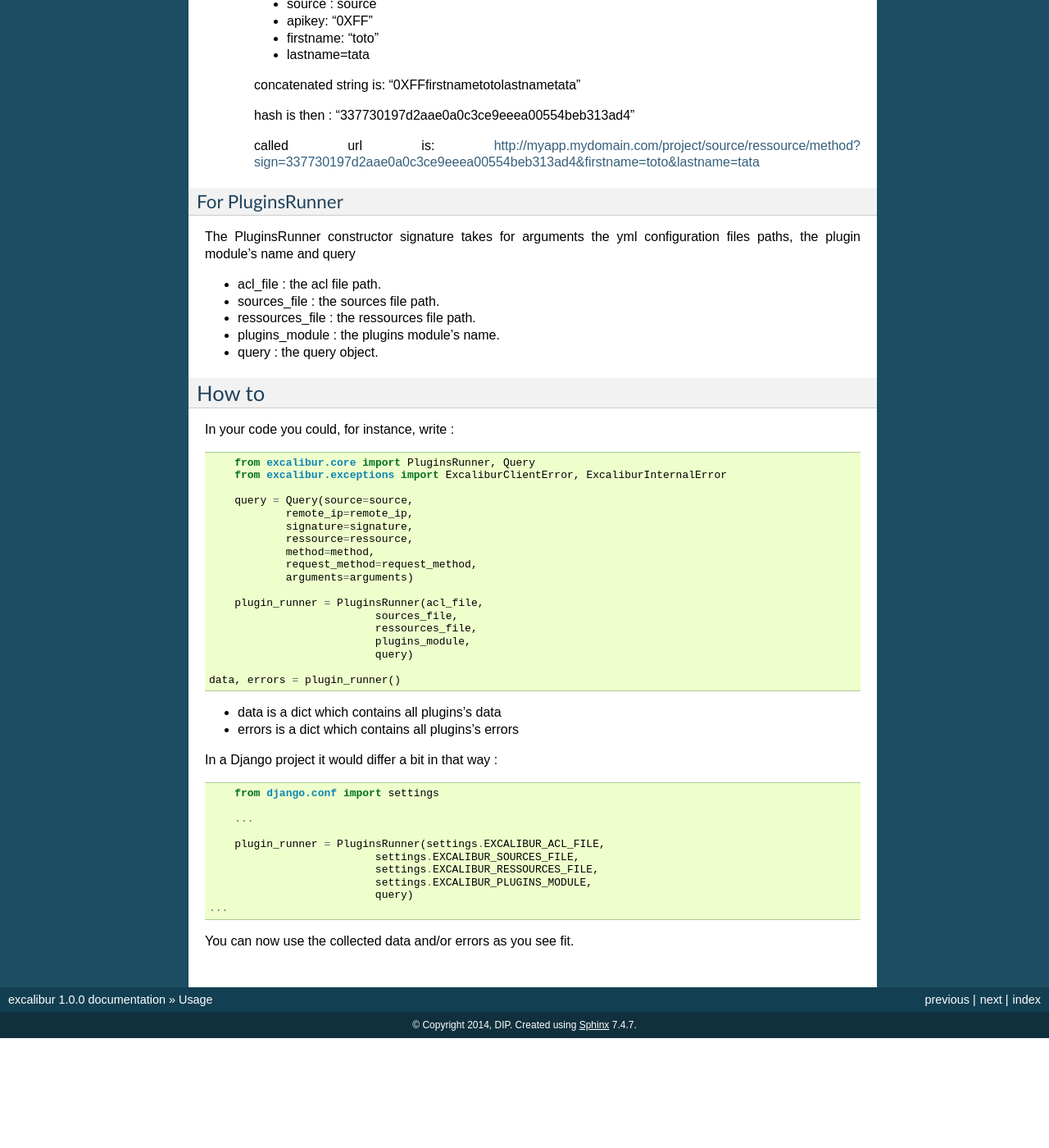
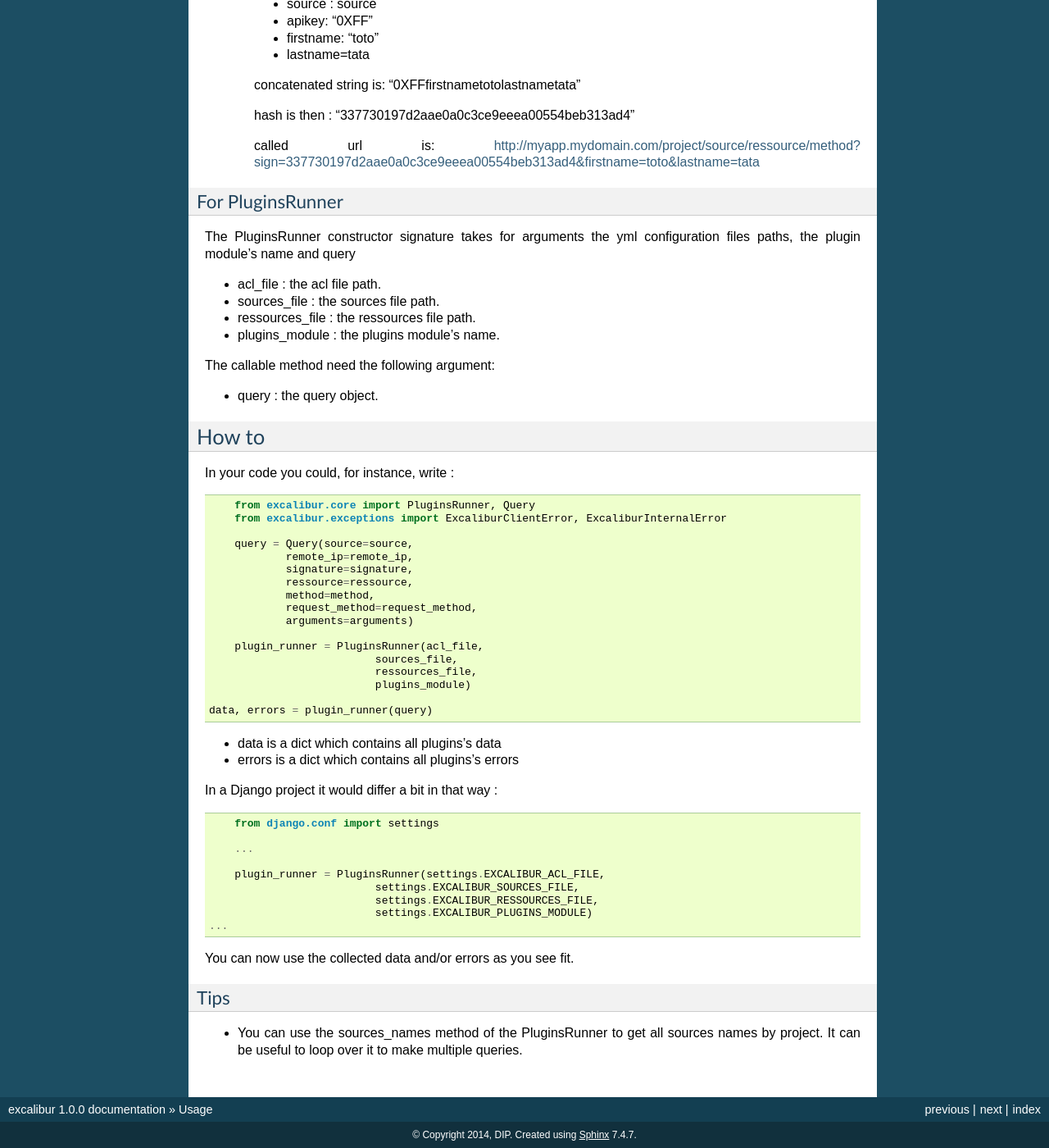
Before and after one commit to unistra/excalibur, a Sphinx documentation site: the page built from docs/source/usage.rst, in a window 1280 px wide and 1400 px high, scrolled down 1046 px. Shown: the whole window at 82% size. Built offline with Sphinx 7.4.7, drawn with Linux system fonts in a browser that asks for light colours; before the commit the page ends 2312 px from its top, so only the background shows below that.

Commit message:
modify doc

```diff
--- a/docs/source/usage.rst
+++ b/docs/source/usage.rst
@@ -78,6 +78,9 @@ The PluginsRunner constructor signature takes for arguments the yml configuratio
 - sources_file : the sources file path.
 - ressources_file : the ressources file path.
 - plugins_module : the plugins module's name.
+
+The callable method need the following argument:
+
 - query : the query object.
 
 How to
@@ -99,10 +102,9 @@ In your code you could, for instance, write : ::
 	plugin_runner = PluginsRunner(acl_file,
                               sources_file,
                               ressources_file,
-                              plugins_module,
-                              query)
+                              plugins_module)
 
-    data, errors = plugin_runner()
+    data, errors = plugin_runner(query)
 
 - data is a dict which contains all plugins's data
 - errors is a dict which contains all plugins's errors
@@ -116,9 +118,12 @@ In a Django project it would differ a bit in that way : ::
 	plugin_runner = PluginsRunner(settings.EXCALIBUR_ACL_FILE,
                               settings.EXCALIBUR_SOURCES_FILE,
                               settings.EXCALIBUR_RESSOURCES_FILE,
-                              settings.EXCALIBUR_PLUGINS_MODULE,
-                              query)
+                              settings.EXCALIBUR_PLUGINS_MODULE)
     ...
 
 
 You can now use the collected data and/or errors as you see fit.
+
+Tips
+----
+- You can use the sources_names method of the PluginsRunner to get all sources names by project. It can be useful to loop over it to make multiple queries.
--- a/setup.py
+++ b/setup.py
@@ -15,7 +15,7 @@ with open('requirements.txt') as requirements:
 
 setup(
     name='excalibur',
-    version='1.0.2',
+    version='1.0.3',
     author='di-dip-unistra',
     author_email='di-dip@unistra.fr',
     maintainer='di-dip-unistra',
```
